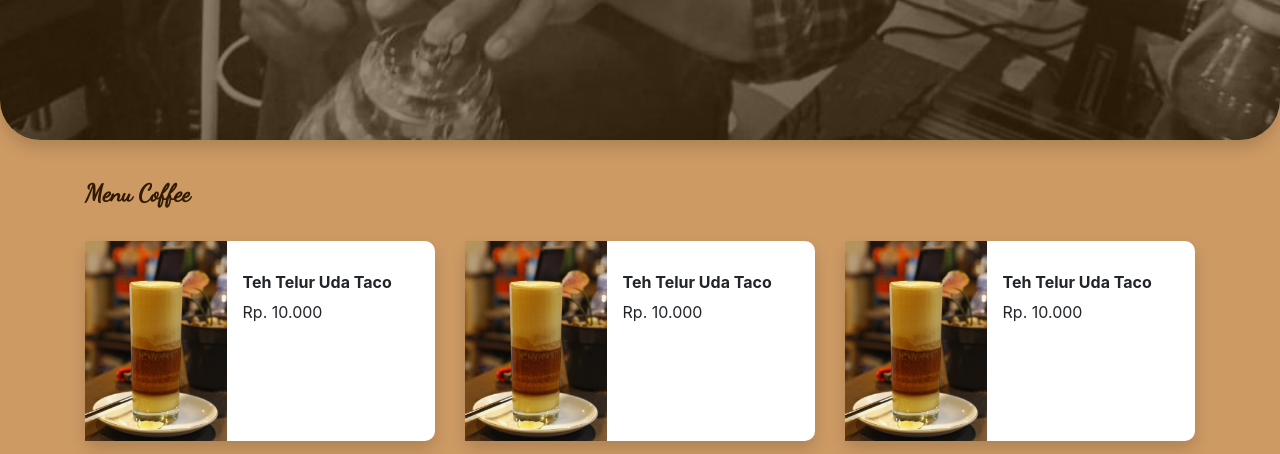
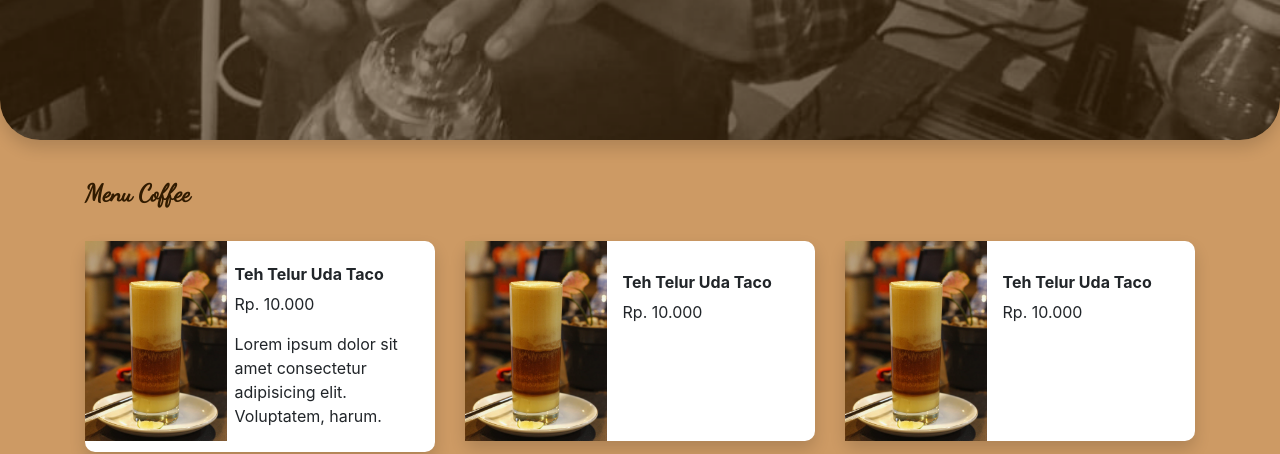
Before and after one commit to tundrapermana27/tundrapermana27.github.io, a plain HTML site: page index.html in a window 1280 px wide. Shown: the part 444-898 px from the top of the page. Drawn offline with nearby package versions, Linux system fonts and the light colour scheme.

Commit message:
menambahkan deskripsi

```diff
--- a/index.html
+++ b/index.html
@@ -71,10 +71,11 @@
             <div data-aos="fade-right" class="col-md-4 mb-3">
                 <div class="bg-white border-r d-flex shadow">
                     <img src="img/menu_1.jpeg" height="200px" alt="">
-                    <div class="deskripsi p-3 d-flex ali">
+                    <div class="deskripsi p-2 d-flex ali">
                         <div class="align-items-center mt-3">
                             <h6 class="font-weight-bold">Teh Telur Uda Taco</h6>
                             <p>Rp. 10.000</p>
+                            <p>Lorem ipsum dolor sit amet consectetur adipisicing elit. Voluptatem, harum.</p>
                         </div>
                     </div>
                 </div>
```
